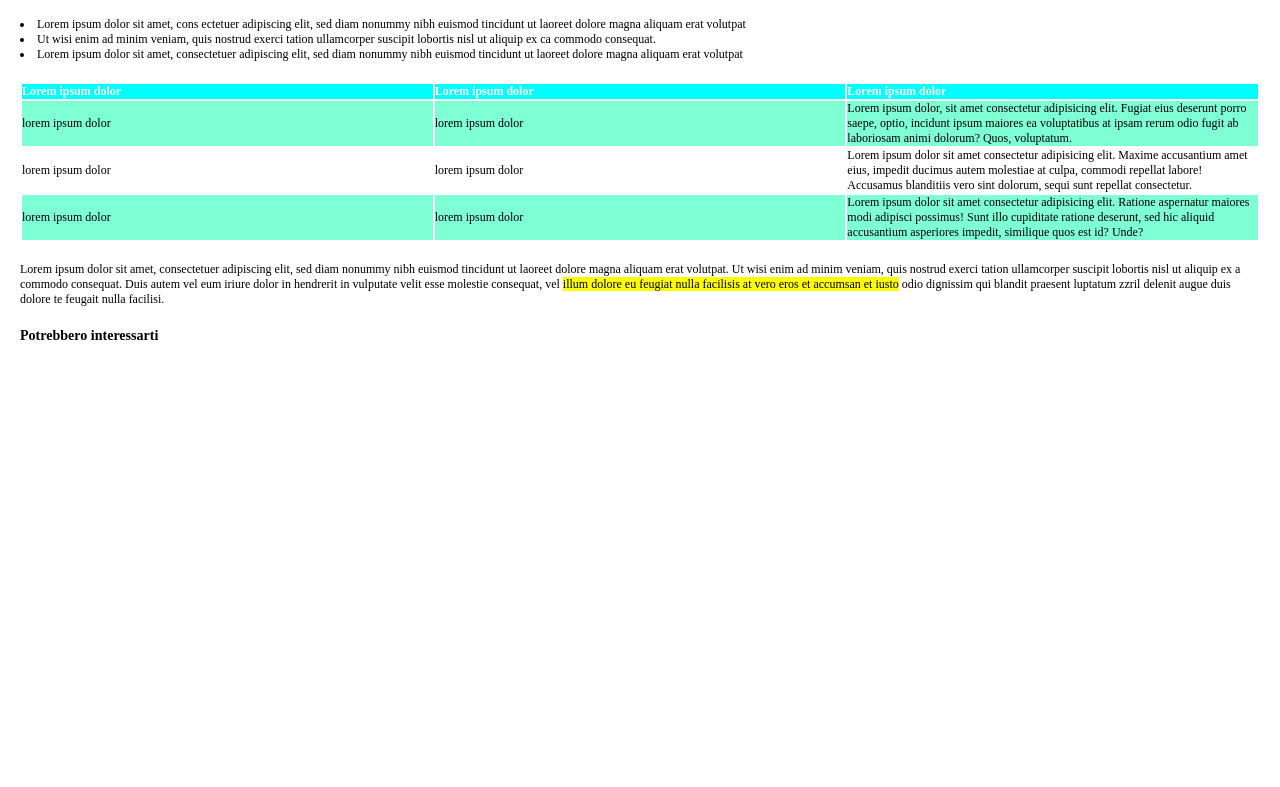
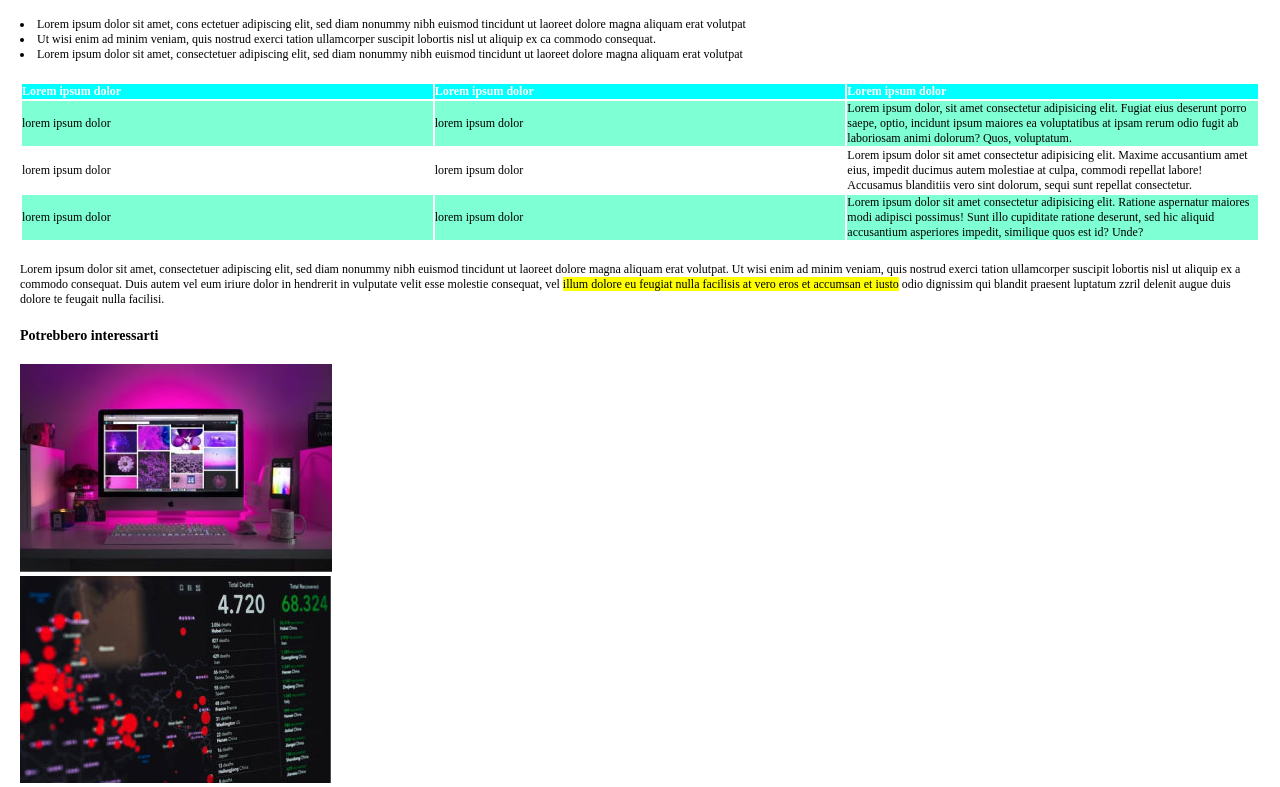
Before and after one commit to sertech89/html-css-booleaner, a plain HTML site: page index.html in a window 1280 px wide. Shown: the part 641-1428 px from the top of the page. Before the commit the page ends 1000 px from the top, so only its background shows below. Drawn offline with Linux system fonts and the light colour scheme.

Commit message:
inserimento immagini finali

```diff
--- a/asset/css/style.css
+++ b/asset/css/style.css
@@ -80,3 +80,7 @@ table{
     text-align: left;
     background-color: aquamarine;
 }
+
+h3{
+    margin-bottom: 20px;
+}
--- a/index.html
+++ b/index.html
@@ -90,8 +90,8 @@
 
         <div>
             <h3>Potrebbero interessarti</h3>
-            <img src="" alt="">
-            <img src="" alt="">
+            <img src="./asset/img/monitor.jpg" alt=""><br>
+            <img src="./asset/img/graph.jpg" alt="">
 
         </div>
 
```
